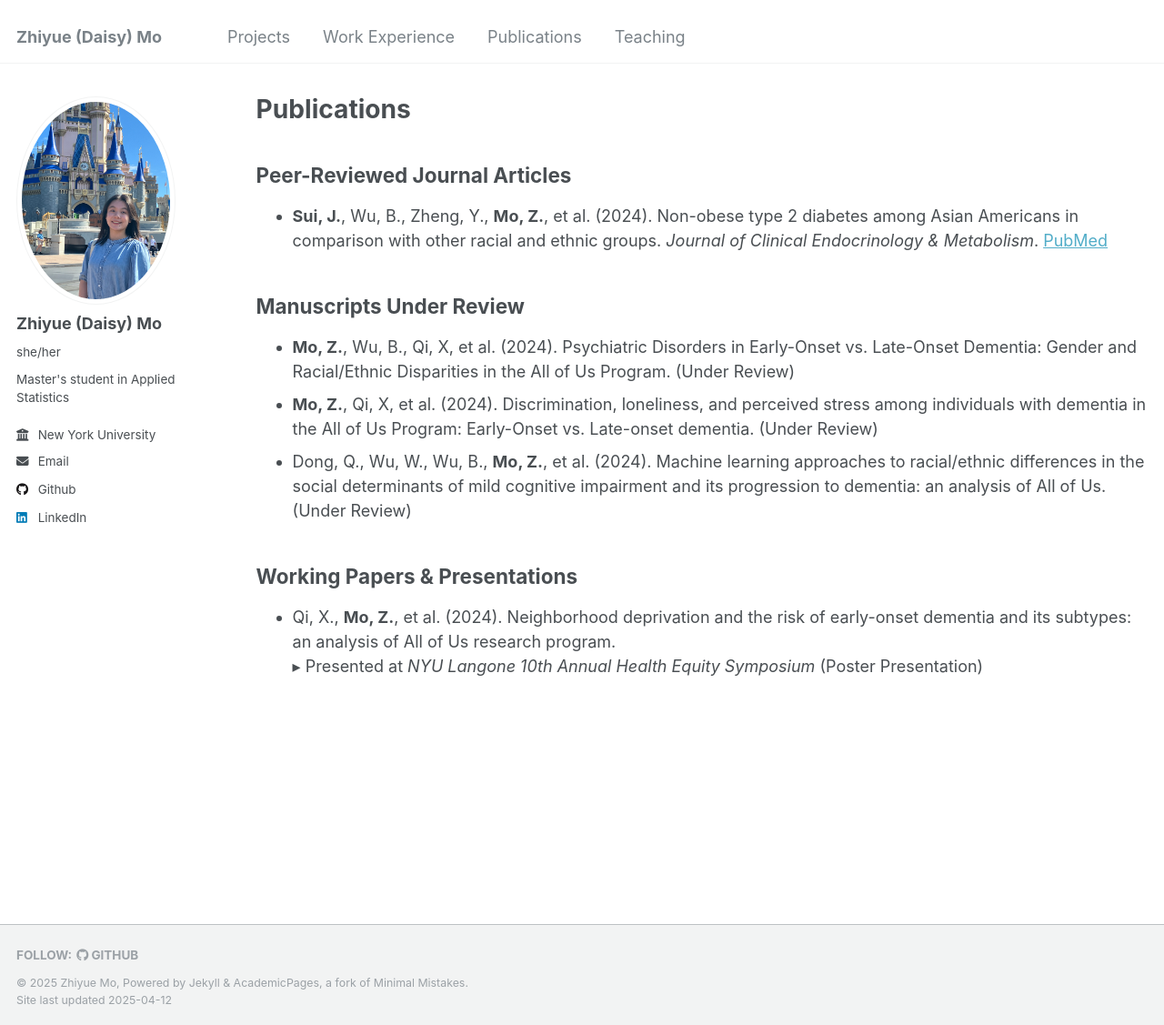
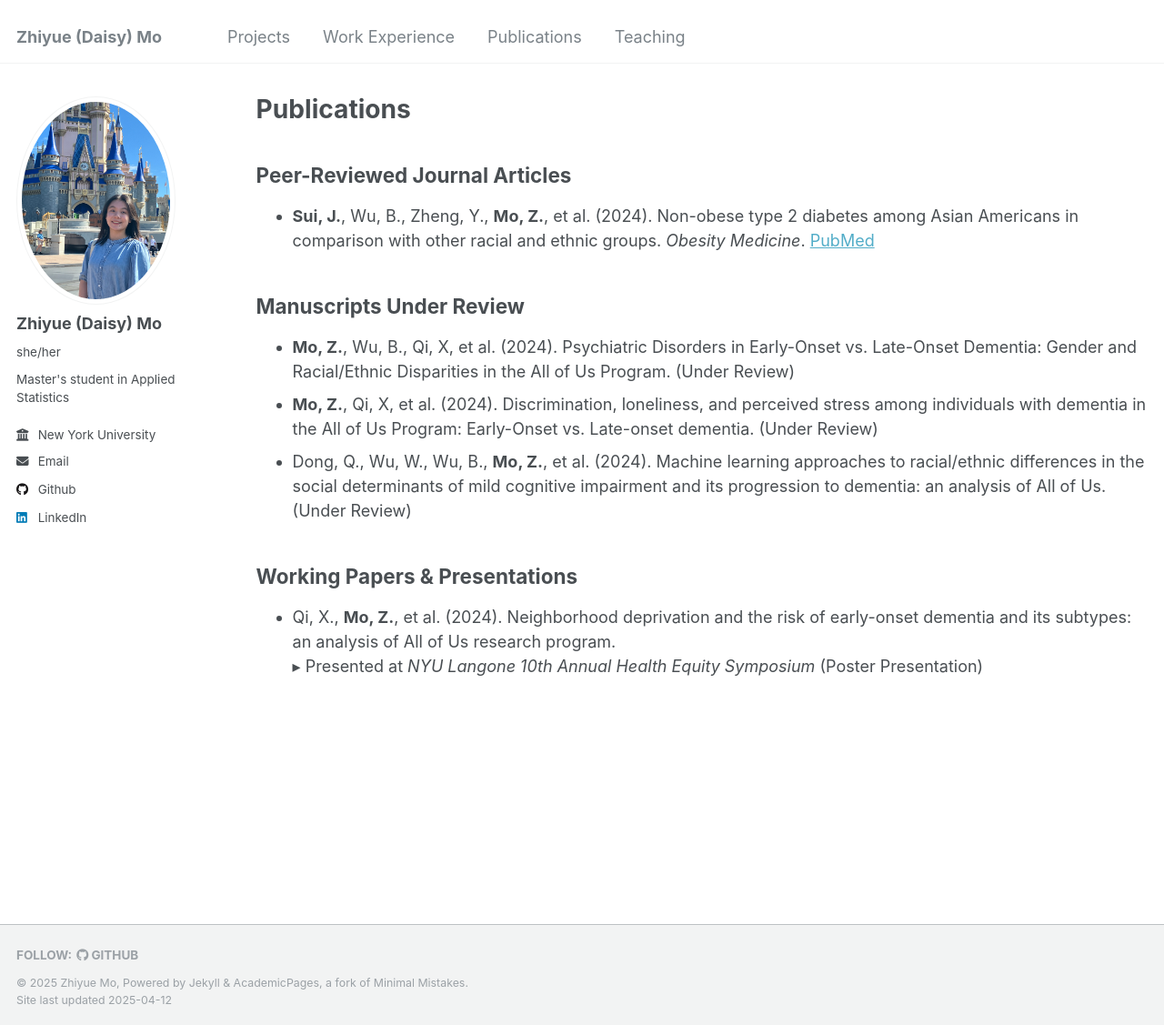
Before and after one commit to zhiyuemo/zhiyuemo.github.io, a Jekyll site: the page built from _pages/publications.md, in a window 1280 px wide and 1127 px high. Shown: the whole window at 91% size. Built offline with Jekyll 4.4.1, drawn with Linux system fonts in a browser that asks for light colours.

Commit message:
Update publications.md

```diff
--- a/_pages/publications.md
+++ b/_pages/publications.md
@@ -6,7 +6,7 @@ author_profile: true
 ---
 
 ## Peer-Reviewed Journal Articles
-- **Sui, J.**, Wu, B., Zheng, Y., **Mo, Z.**, et al. (2024). Non-obese type 2 diabetes among Asian Americans in comparison with other racial and ethnic groups. *Journal of Clinical Endocrinology & Metabolism*. [PubMed](https://pubmed.ncbi.nlm.nih.gov/39712367/)
+- **Sui, J.**, Wu, B., Zheng, Y., **Mo, Z.**, et al. (2024). Non-obese type 2 diabetes among Asian Americans in comparison with other racial and ethnic groups. *Obesity Medicine*. [PubMed](https://pubmed.ncbi.nlm.nih.gov/39712367/)
 
 ## Manuscripts Under Review
 - **Mo, Z.**, Wu, B., Qi, X, et al. (2024). Psychiatric Disorders in Early-Onset vs. Late-Onset Dementia: Gender and Racial/Ethnic Disparities in the All of Us Program. (Under Review)
```
